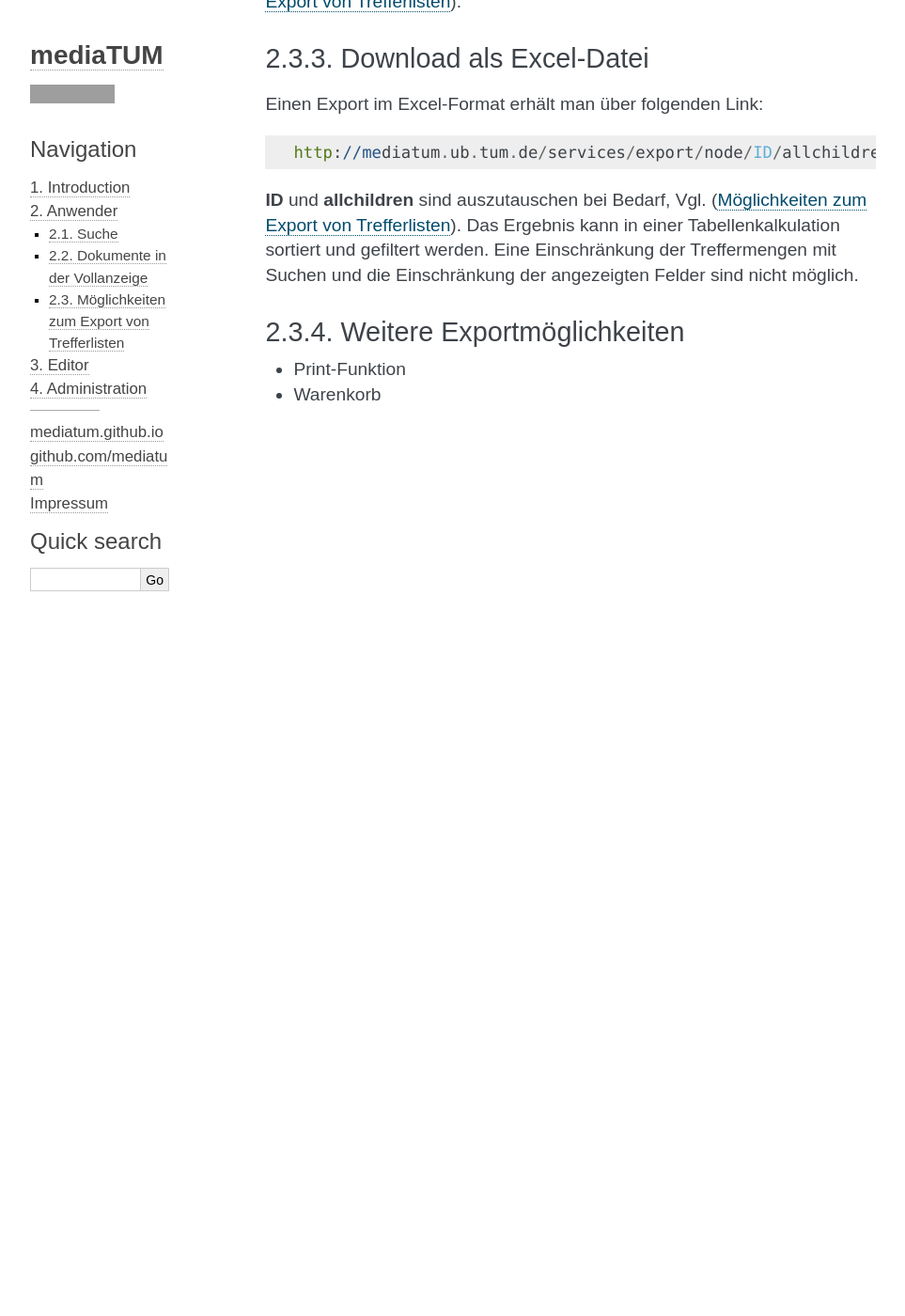
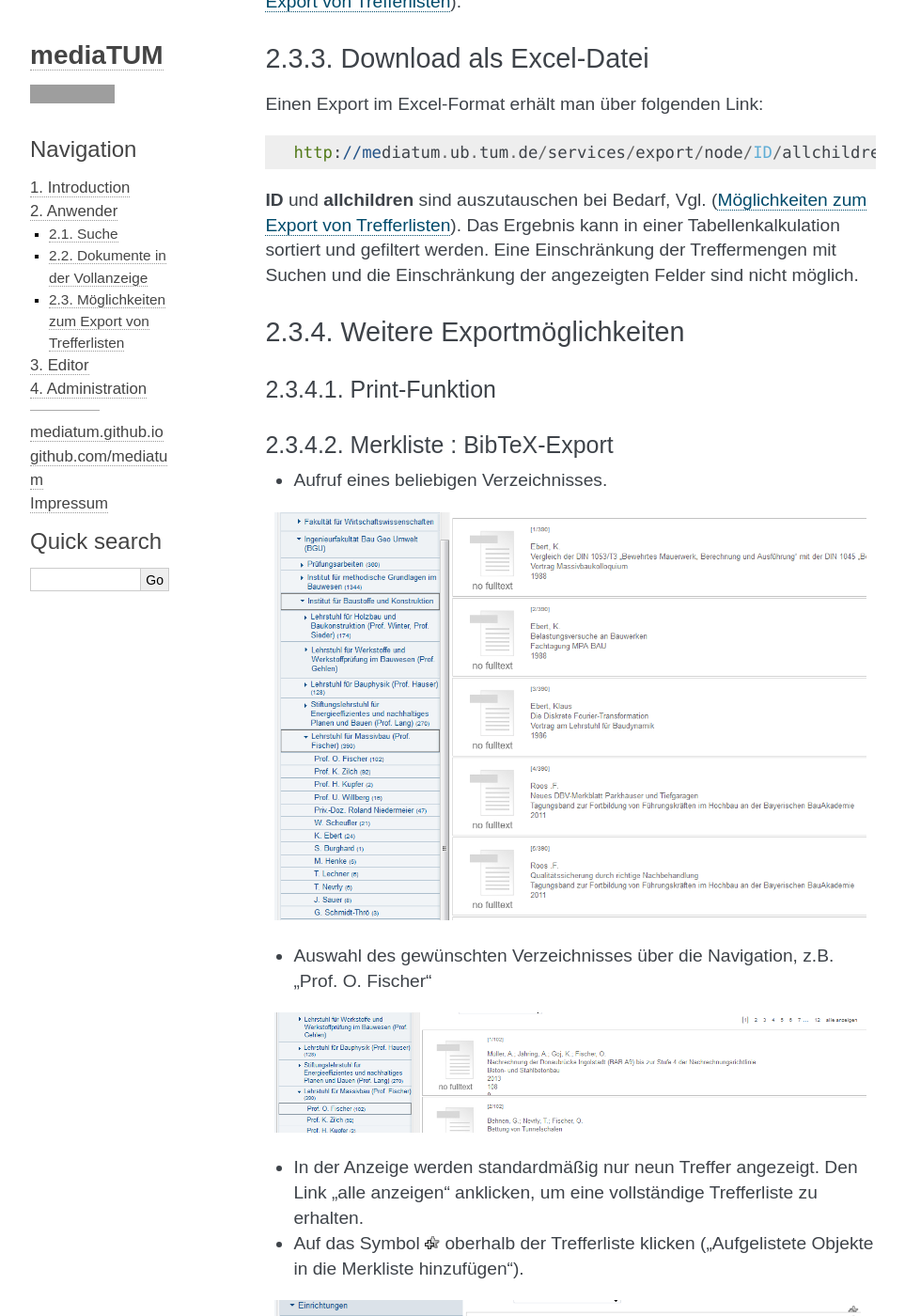
Before and after one commit to mediatum/mediatum-docs-en, a Sphinx documentation site: the page built from docs/source/user/index.rst, in a window 1280 px wide and 1400 px high, scrolled down 3741 px. Shown: the whole window at 94% size, without its empty margins (148-1111 px from the left). Built offline with Sphinx 7.4.7, drawn with Linux system fonts in a browser that asks for light colours; some of the changed text lies outside the part shown; grey boxes are pictures that could not be loaded.

Commit message:
Add chapter shoppingbag: text and images

```diff
--- a/docs/source/user/index.rst
+++ b/docs/source/user/index.rst
@@ -140,5 +140,59 @@
 Weitere Exportmöglichkeiten
 ^^^^^^^^^^^^^^^^^^^^^^^^^^^^
 
-- Print-Funktion
-- Warenkorb
+Print-Funktion
+""""""""""""""
+
+
+Merkliste : BibTeX-Export
+"""""""""""""""""""""""""
+
+
+
+.. |MerkStern| image:: ../images/MerkLiStern.png
+
+.. |ObjekteMarkieren| image:: images/ObjekteMarkieren.png
+
+- Aufruf eines beliebigen Verzeichnisses.
+
+.. figure:: images/Trefferliste.png
+   :alt: Trefferliste.png
+
+
+- Auswahl des gewünschten Verzeichnisses über die Navigation, z.B. „Prof. O. Fischer“
+
+
+.. figure:: images/Auswahl.png
+   :alt: Auswahl.png
+
+
+- In der Anzeige werden standardmäßig nur neun Treffer angezeigt. Den Link „alle anzeigen“ anklicken, um eine vollständige Trefferliste zu erhalten.
+- Auf das Symbol |MerkStern| oberhalb der Trefferliste klicken („Aufgelistete Objekte in die Merkliste hinzufügen“).
+
+
+.. figure:: images/Hinzufügen.png
+   :alt: Hinzufügen.png
+
+
+- Es erscheint die Meldung, dass die Dokumente der Merkliste hinzugefügt wurden.
+
+
+.. figure:: images/Meldung.png
+   :alt: Meldung.png
+
+- Klickt man auf das Merklisten-Symbol |MerkStern|, wird der Inhalt der Merkliste angezeigt.
+
+
+.. figure:: images/MerklisteAnzeigen.png
+   :alt: MerklisteAnzeigen.png
+
+
+.. figure:: images/MerklisteInhalt.png
+   :alt: MerklisteInhalt.png
+
+
+- Nachdem alle Objekte über den Button |ObjekteMarkieren| markiert worden sind, öffnet man über den Link „Export…“ das Export-Menü. Nach einem Klick auf das bibtex-Symbol wird der gewünschte Bibtex-Export gestartet. Die bibtex-Datei kann nun weiterverarbeitet werden.
+
+
+.. figure:: images/Export.png
+   :alt: Export.png
```
Also changed, not shown: docs/source/images/MerkLiStern.png (added), docs/source/user/images/Auswahl.png (added), docs/source/user/images/Export.png (added), docs/source/user/images/Hinzufügen.png (added), docs/source/user/images/Meldung.png (added), docs/source/user/images/MerklisteAnzeigen.png (added), docs/source/user/images/MerklisteInhalt.png (added), docs/source/user/images/ObjekteMarkieren.png (added), docs/source/user/images/Trefferliste.png (added).
